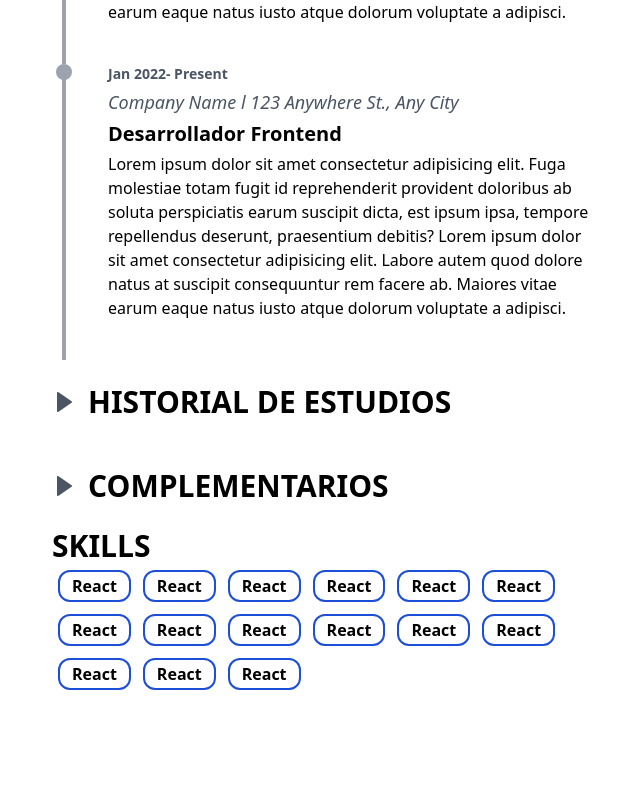
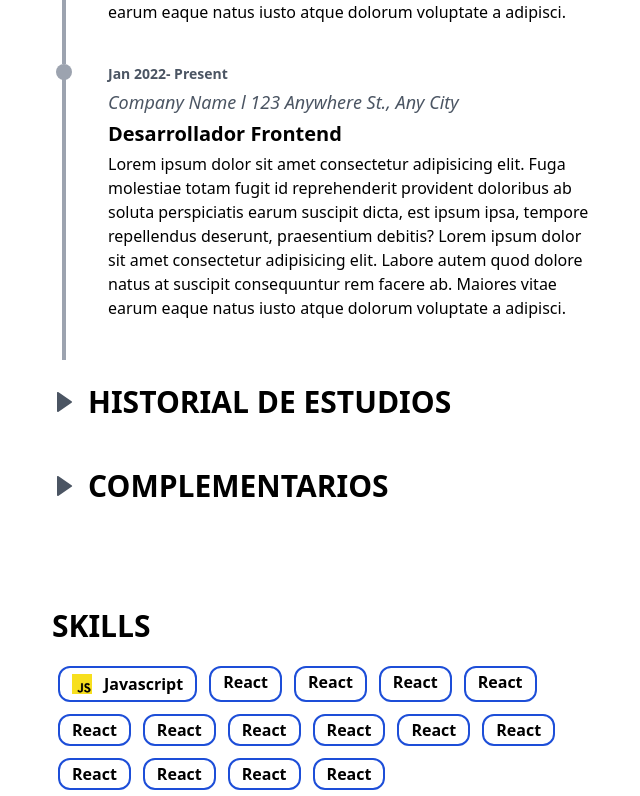
Before and after one commit to mateodevcode/curriculum-vitae-react, a React (Vite) app: page / in a window 1280 px wide. Shown: the part 1030-1826 px from the top of the page, without its empty margins (308-948 px from the left). Before the commit the page ends 1726 px from the top, so only its background shows below. Built offline with nearby package versions, Linux system fonts and the light colour scheme.

Commit message:
se actualizo el componente Skills.jsx y se agrego la imagen js.png

```diff
--- a/src/components/Skills.jsx
+++ b/src/components/Skills.jsx
@@ -1,10 +1,13 @@
+import javascript from '../img/js.png';
+
 function Skills() {
   return (
-    <div className="px-10 w-full">
-      <h3 className="font-semibold text-3xl hover:text-blue-700 w-min">SKILLS</h3>
+    <div className="px-10 w-full mt-20">
+      <h3 className="font-semibold text-3xl hover:text-blue-800 w-min pb-4">SKILLS</h3>
       <div className="w-full flex flex-wrap">
-        <div className="border-blue-700 hover:border-green-600 border-2 rounded-xl w-min px-3 py-0.5 m-1.5 font-semibold cursor-pointer">
-            React
+        <div className="flex flex-row jus items-center border-blue-700 hover:border-green-600 border-2 rounded-xl w-max px-3 py-1 m-1.5 font-semibold cursor-pointer">
+            <img src={javascript} alt="Javascript" className='w-5 mr-3' />
+            <span>Javascript</span>
         </div>
         <div className="border-blue-700 hover:border-green-600 border-2 rounded-xl w-min px-3 py-0.5 m-1.5 font-semibold cursor-pointer">
             React
```
Also changed, not shown: src/img/js.png (added).
